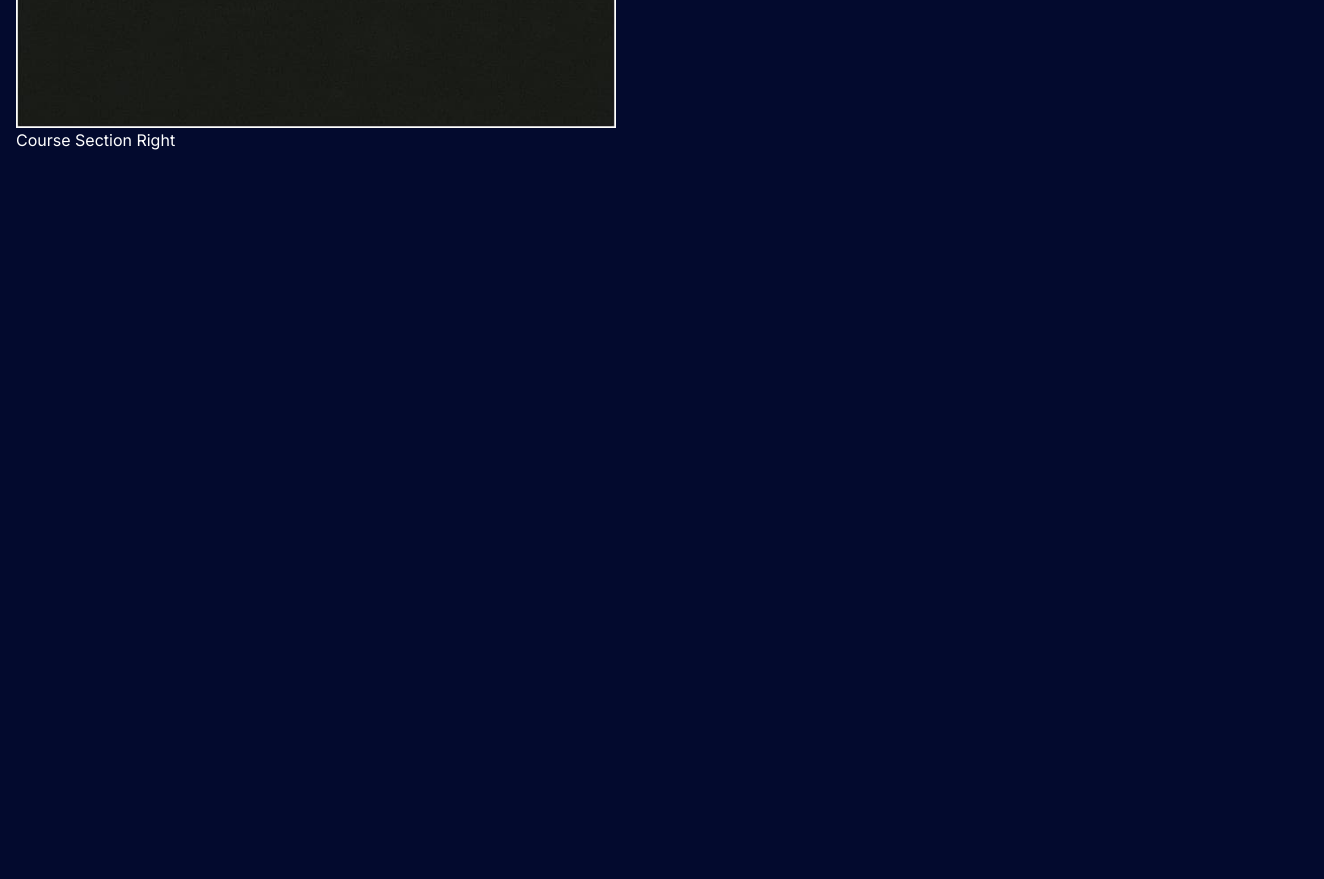
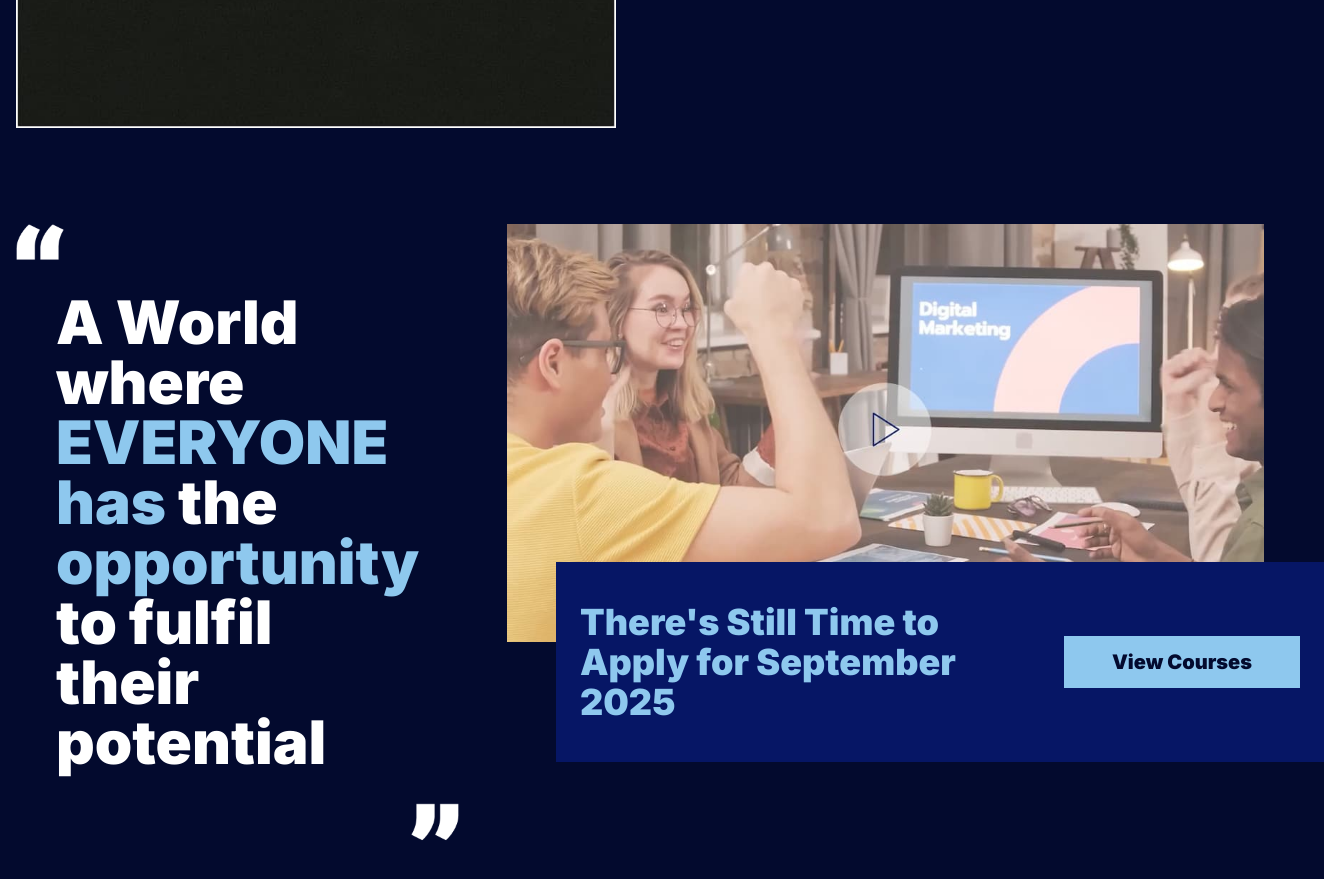
Before and after one commit to mohammadtanim24h/vcad-landing, a React (Vite) app: page / in a window 1280 px wide. Shown: the part 1580-2459 px from the top of the page, 1324 px wide, since content can reach past the window. Before the commit the page ends 1812 px from the top, so only its background shows below. Built offline with nearby package versions, Linux system fonts and the light colour scheme.

Commit message:
Added courses section right image

```diff
--- a/src/components/courses/CourseSectionLeft.tsx
+++ b/src/components/courses/CourseSectionLeft.tsx
@@ -5,9 +5,11 @@ import SecondaryButton from "../../shared/SecondaryButton";
 const CourseSectionLeft = () => {
     return (
         <div className="flex flex-col md:flex-row items-start gap-6 md:gap-12">
+            {/* Image */}
             <div className="flex-1">
                 <img src={Magazine} alt="magazines" />
             </div>
+            {/* Content */}
             <div className="flex-1 space-y-4 md:space-y-12 py-8">
                 <h2 className="text-3xl md:text-5xl lg:text-6xl font-[900] leading-[100%] uppercase">
                     What will you <br /> <span>study?</span>
@@ -19,6 +21,7 @@ const CourseSectionLeft = () => {
                     help to prepare you for a rewarding career in the creative
                     and tech industries.
                 </p>
+                {/* Call to actions */}
                 <div className="flex gap-4">
                     <PrimaryButton content="View Courses" />
                     <SecondaryButton content="Download Prospectus" />
--- a/src/components/courses/CourseSectionRight.tsx
+++ b/src/components/courses/CourseSectionRight.tsx
@@ -1,7 +1,44 @@
+import Discussion from "../../assets/images/courses/discussion.jpg";
+import PrimaryButton from "../../shared/PrimaryButton";
+
 const CourseSectionRight = () => {
     return (
-        <div>
-            <h2>Course Section Right</h2>
+        <div className="flex flex-col xl:flex-row items-start gap-6 md:gap-12">
+            {/* Quote */}
+            <div className="basis-[35%]">
+                <div className="mb-8">
+                    <img src="/quote.png" alt="quote" className="w-8 md:w-12" />
+                </div>
+                <blockquote className="text-3xl md:text-5xl lg:text-6xl font-[900] leading-[100%] px-10">
+                    A World where{" "}
+                    <span className="text-primary">EVERYONE has</span> the
+                    <span className="text-primary"> opportunity</span> to fulfil
+                    their potential
+                </blockquote>
+                <div className="mt-8 flex justify-end">
+                    <img
+                        src="/quote.png"
+                        alt="quote"
+                        className="w-8 md:w-12 rotate-180"
+                    />
+                </div>
+            </div>
+
+            {/* Image */}
+            <div className="basis-[65%]">
+                <div className="relative">
+                    <img src={Discussion} alt="discussion" />
+                    {/* Apply Card */}
+                    <div className="absolute bottom-[-120px] right-[-60px] flex flex-col md:flex-row justify-center md:justify-around items-center gap-3 md:gap-10 bg-surface px-2 py-4 md:px-6 md:py-10 w-[320px] md:w-3xl">
+                        <p className="flex-1 text-xl md:text-4xl text-primary font-[900] px-4 md:px-0">
+                            There's Still Time to Apply for September 2025
+                        </p>
+                        <div>
+                            <PrimaryButton content="View Courses"></PrimaryButton>
+                        </div>
+                    </div>
+                </div>
+            </div>
         </div>
     );
 };
--- a/src/components/courses/Courses.tsx
+++ b/src/components/courses/Courses.tsx
@@ -3,7 +3,7 @@ import CourseSectionRight from "./CourseSectionRight";
 
 const Courses = () => {
     return (
-        <section className="my-8 md:my-16">
+        <section className="my-8 md:my-16 space-y-8 md:space-y-24">
             <CourseSectionLeft />
             <CourseSectionRight />
         </section>
```
Also changed, not shown: public/quote.png (added), src/assets/images/courses/discussion.jpg (added).
